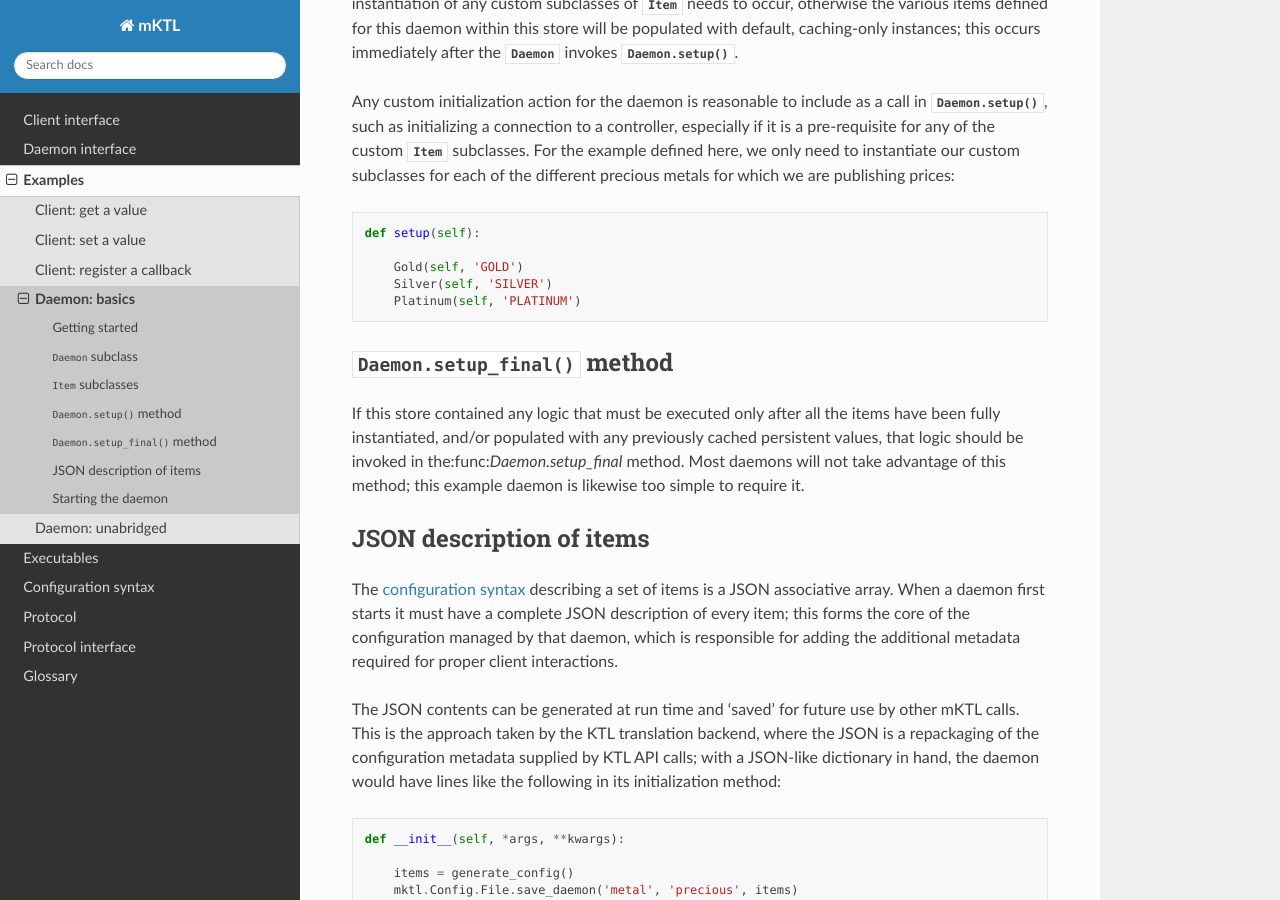
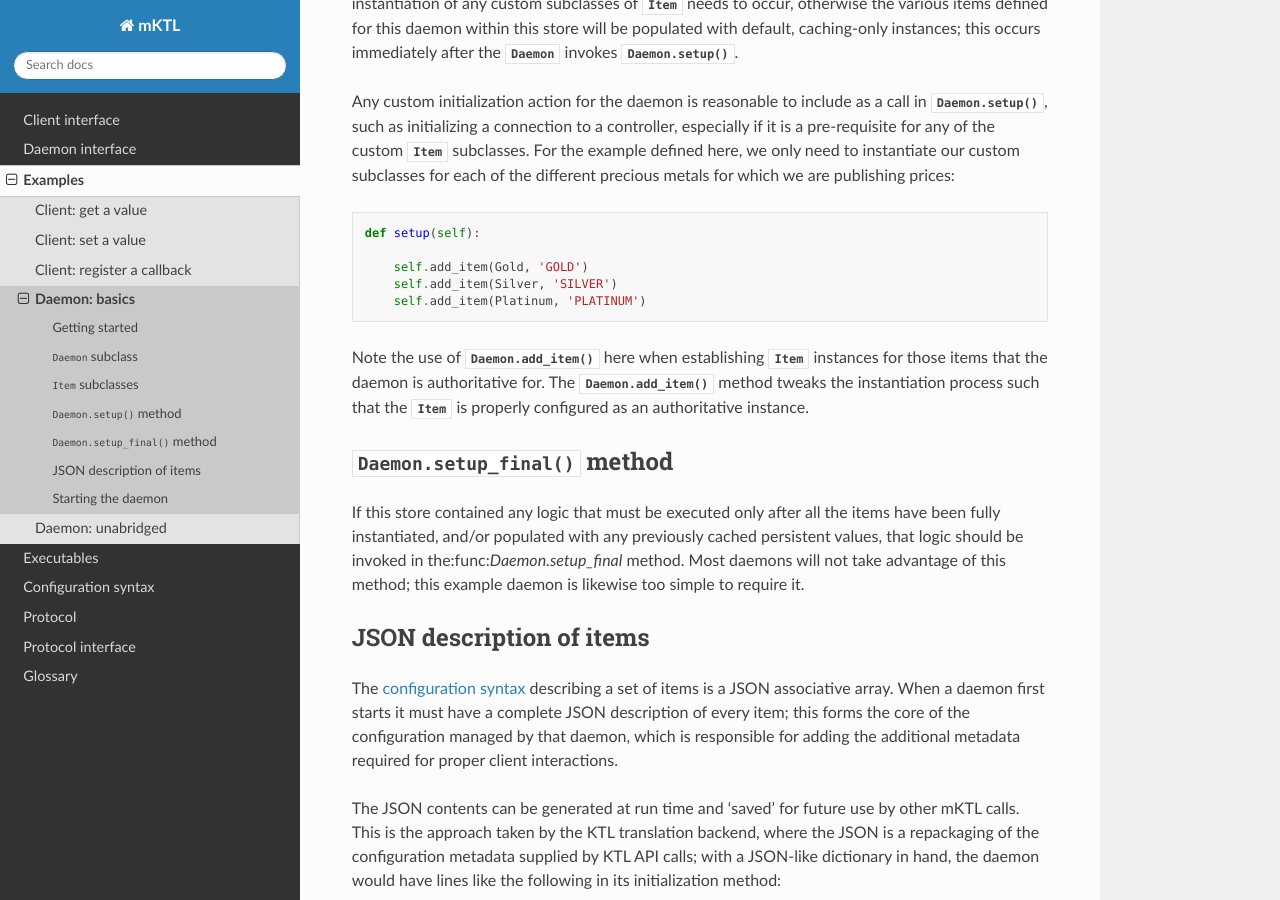
Before and after one commit to KeckObservatory/mKTL, a Sphinx documentation site: the page built from doc/example/daemon.rst, in a window 1280 px wide and 900 px high, scrolled down 1918 px. Built offline with Sphinx 7.4.7 and the Read the Docs theme 3.1.0, drawn with Linux system fonts in a browser that asks for light colours.

Commit message:
Use add_item() in the setup() method.

```diff
--- a/doc/example/Precious.py
+++ b/doc/example/Precious.py
@@ -4,9 +4,9 @@ class Store(mKTL.Daemon):
 
     def setup(self):
 
-        Gold(self, 'GOLD')
-        Silver(self, 'SILVER')
-        Platinum(self, 'PLATINUM')
+        self.add_item(Gold, 'GOLD')
+        self.add_item(Silver, 'SILVER')
+        self.add_item(Platinum, 'PLATINUM')
 
 
 class MarketPriced(mKTL.Item):
--- a/doc/example/daemon.rst
+++ b/doc/example/daemon.rst
@@ -115,9 +115,14 @@ publishing prices::
 
     def setup(self):
 
-        Gold(self, 'GOLD')
-	Silver(self, 'SILVER')
-	Platinum(self, 'PLATINUM')
+        self.add_item(Gold, 'GOLD')
+        self.add_item(Silver, 'SILVER')
+        self.add_item(Platinum, 'PLATINUM')
+
+Note the use of :func:`Daemon.add_item` here when establishing :class:`Item`
+instances for those items that the daemon is authoritative for. The
+:func:`Daemon.add_item` method tweaks the instantiation process such that the
+:class:`Item` is properly configured as an authoritative instance.
 
 
 :func:`Daemon.setup_final` method
```
